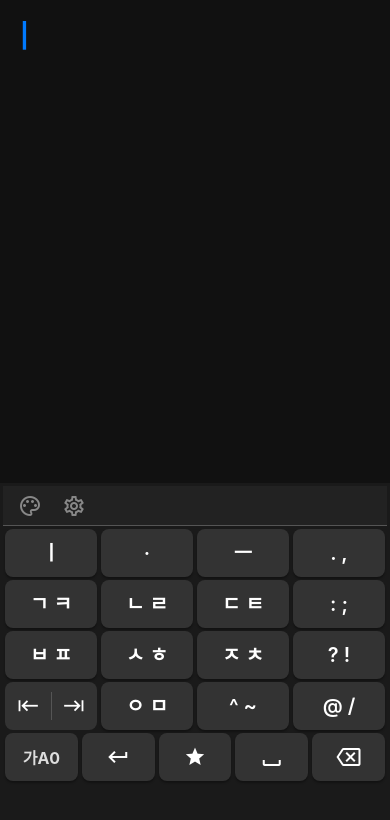
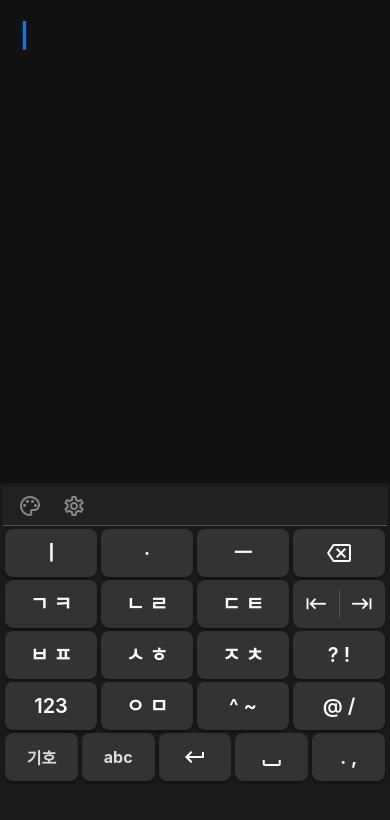
Before and after one commit to DragonCastle7512/hanul-keyboard, a React Native app: screen / in a window 390 px wide. Shown: the top 820 px of the page. Built offline with nearby package versions, Linux system fonts and the light colour scheme.

Commit message:
design: 키보드 배치 수정
- 한글 -> 영어 -> 숫자 순환 구조 별도의 전환 버튼으로 분리
- backspace 위치 오른쪽 위, capsloack 위치 왼쪽 아래로 조정
- 숫자 탭의 불필요한 기호 삭제(괄호와 곱셈기호 추가)

```diff
--- a/App.tsx
+++ b/App.tsx
@@ -55,6 +55,11 @@ function AppContent(props: any) {
     });
   }, [stateManager]);
 
+  const handleSetMode = useCallback((newMode: KeyboardMode) => {
+    setMode(newMode);
+    stateManager.setMode(newMode);
+  }, [stateManager]);
+
   const openKeyboardSettings = useCallback(() => {
     if (IMEModule && typeof IMEModule.openKeyboardSettings === 'function') {
       IMEModule.openKeyboardSettings();
@@ -89,6 +94,7 @@ function AppContent(props: any) {
           onPress={handleKeyPress}
           mode={mode}
           onModeChange={toggleMode}
+          onSetMode={handleSetMode}
           onOpenSettings={openKeyboardSettings}
           shiftState={shiftState}
         />
--- a/src/components/HanulKeyboard.tsx
+++ b/src/components/HanulKeyboard.tsx
@@ -3,11 +3,13 @@ import { View, Text, TouchableOpacity, StyleSheet } from 'react-native';
 import { MaterialCommunityIcons } from '@expo/vector-icons';
 import { useTheme } from '../context/ThemeContext';
 import ThemeSelector from './ThemeSelector';
+import { KeyboardMode } from '../logic/KeyboardStateManager';
 
 interface HanulKeyboardProps {
   onPress: (key: string) => void;
-  mode: string;
+  mode: KeyboardMode;
   onModeChange: () => void;
+  onSetMode: (mode: KeyboardMode) => void;
   onOpenSettings: () => void;
   shiftState: number;
 }
@@ -16,7 +18,7 @@ const BUTTON_MARGIN_VER = 3;
 const BUTTON_MARGIN_HOZ = 2;
 const BUTTON_HEIGHT = 48;
 
-const HanulKeyboard = React.memo(({ onPress, mode, onModeChange, onOpenSettings, shiftState }: HanulKeyboardProps) => {
+const HanulKeyboard = React.memo(({ onPress, mode, onModeChange, onSetMode, onOpenSettings, shiftState }: HanulKeyboardProps) => {
   const [isThemeModalVisible, setIsThemeModalVisible] = useState(false);
   const { colors } = useTheme();
   const timerRef = useRef<ReturnType<typeof setTimeout> | null>(null);
@@ -94,63 +96,18 @@ const HanulKeyboard = React.memo(({ onPress, mode, onModeChange, onOpenSettings,
     </View>
   );
 
-  const renderBottomRow = () => (
-    <View style={styles.row}>
-      <TouchableOpacity
-        style={[styles.button, { flex: 1, backgroundColor: colors.buttonBackground }]}
-        onPress={onModeChange}
-      >
-        <Text style={[styles.specialButtonText, { color: colors.specialButtonText }]}>가A0</Text>
-      </TouchableOpacity>
-      {renderButton(<MaterialCommunityIcons name="keyboard-return" size={24} color={colors.buttonText} />, 'Enter', 1)}
-
-      <TouchableOpacity
-        style={[styles.button, { flex: 1, backgroundColor: colors.buttonBackground }]}
-        onPress={() => onPress('Shift')}
-      >
-        <View style={{ alignItems: 'center', justifyContent: 'center' }}>
-          <MaterialCommunityIcons
-            name={shiftState === 0 ? "arrow-up-bold-outline" : "arrow-up-bold"}
-            size={22}
-            color={colors.buttonText}
-          />
-          {shiftState === 2 && (
-            <MaterialCommunityIcons
-              name="lock"
-              size={10}
-              color={colors.buttonText}
-              style={{ position: 'absolute', bottom: -2, right: -4 }}
-            />
-          )}
-        </View>
-      </TouchableOpacity>
-
-      {renderButton(<MaterialCommunityIcons name="keyboard-space" size={24} color={colors.buttonText} />, 'Space', 1)}
-      {renderButton(<MaterialCommunityIcons name="backspace-outline" size={24} color={colors.buttonText} />, 'Backspace', 1)}
-    </View>
-  );
-
   const renderKoreanLayout = () => (
     <>
       <View style={styles.row}>
         {renderButton('ㅣ', 'ㅣ')}
         {renderButton('·', '·')}
         {renderButton('ㅡ', 'ㅡ')}
-        {renderButton('. ,', '.,')}
+        {renderButton(<MaterialCommunityIcons name="backspace-outline" size={24} color={colors.buttonText} />, 'Backspace', 1)}
       </View>
       <View style={styles.row}>
         {renderButton('ㄱ ㅋ', 'ㄱㅋ')}
         {renderButton('ㄴ ㄹ', 'ㄴㄹ')}
         {renderButton('ㄷ ㅌ', 'ㄷㅌ')}
-        {renderButton(': ;', ':;')}
-      </View>
-      <View style={styles.row}>
-        {renderButton('ㅂ ㅍ', 'ㅂㅍ')}
-        {renderButton('ㅅ ㅎ', 'ㅅㅎ')}
-        {renderButton('ㅈ ㅊ', 'ㅈㅊ')}
-        {renderButton('? !', '?!')}
-      </View>
-      <View style={styles.row}>
         <View style={[styles.splitButtonContainer, { flex: 1, backgroundColor: colors.buttonBackground }]}>
           <TouchableOpacity style={styles.splitButton} onPress={() => onPress('Left')}>
             <MaterialCommunityIcons name="keyboard-tab-reverse" size={22} color={colors.buttonText} />
@@ -160,6 +117,20 @@ const HanulKeyboard = React.memo(({ onPress, mode, onModeChange, onOpenSettings,
             <MaterialCommunityIcons name="keyboard-tab" size={22} color={colors.buttonText} />
           </TouchableOpacity>
         </View>
+      </View>
+      <View style={styles.row}>
+        {renderButton('ㅂ ㅍ', 'ㅂㅍ')}
+        {renderButton('ㅅ ㅎ', 'ㅅㅎ')}
+        {renderButton('ㅈ ㅊ', 'ㅈㅊ')}
+        {renderButton('? !', '?!')}
+      </View>
+      <View style={styles.row}>
+        <TouchableOpacity
+          style={[styles.button, { flex: 1, backgroundColor: colors.buttonBackground }]}
+          onPress={() => onSetMode('num')}
+        >
+          <Text style={[styles.buttonText, { color: colors.buttonText }]}>123</Text>
+        </TouchableOpacity>
         {renderButton('ㅇ ㅁ', 'ㅇㅁ')}
         {renderButton('^ ~', '^~')}
         {renderButton('@ /', '@/')}
@@ -169,25 +140,57 @@ const HanulKeyboard = React.memo(({ onPress, mode, onModeChange, onOpenSettings,
           style={[styles.button, { flex: 1, backgroundColor: colors.buttonBackground }]}
           onPress={onModeChange}
         >
-          <Text style={[styles.specialButtonText, { color: colors.specialButtonText }]}>가A0</Text>
+          <Text style={[styles.specialButtonText, { color: colors.specialButtonText }]}>기호</Text>
+        </TouchableOpacity>
+        <TouchableOpacity
+          style={[styles.button, { flex: 1, backgroundColor: colors.buttonBackground }]}
+          onPress={() => onSetMode('en')}
+        >
+          <Text style={[styles.specialButtonText, { color: colors.specialButtonText }]}>abc</Text>
         </TouchableOpacity>
         {renderButton(<MaterialCommunityIcons name="keyboard-return" size={24} color={colors.buttonText} />, 'Enter', 1)}
-        {renderButton(<MaterialCommunityIcons name="star" size={22} color={colors.buttonText} />, '★', 1)}
         {renderButton(<MaterialCommunityIcons name="keyboard-space" size={24} color={colors.buttonText} />, 'Space', 1)}
-        {renderButton(<MaterialCommunityIcons name="backspace-outline" size={24} color={colors.buttonText} />, 'Backspace', 1)}
+        {renderButton('. ,', '.,')}
       </View>
     </>
   );
 
   const renderEnglishLayout = () => {
-    const row1 = ['Left', 'Right', '★', '?', '@', '~', ':'];
+    const row1 = ['Left', 'Right', '?', '@', '~', ':', 'Backspace'];
     const row2 = ['q', 'w', 'e', 'r', 't', 'y', 'u', 'i', 'o', 'p'];
     const row3 = ['a', 's', 'd', 'f', 'g', 'h', 'j', 'k', 'l', ';'];
-    const row4 = ['z', 'x', 'c', 'v', 'b', 'n', 'm', ',', '.', '/'];
+    const row4 = ['Shift', 'z', 'x', 'c', 'v', 'b', 'n', 'm', ',', '/'];
 
     const renderKey = (key: string, idx: number, row: string) => {
       if (key === 'Left') return renderButton(<MaterialCommunityIcons name="keyboard-tab-reverse" size={18} color={colors.buttonText} />, 'Left', 1, undefined, `${row}-${idx}`);
       if (key === 'Right') return renderButton(<MaterialCommunityIcons name="keyboard-tab" size={18} color={colors.buttonText} />, 'Right', 1, undefined, `${row}-${idx}`);
+      if (key === 'Backspace') return renderButton(<MaterialCommunityIcons name="backspace-outline" size={24} color={colors.buttonText} />, 'Backspace', 1, undefined, `${row}-${idx}`);
+
+      if (key === 'Shift') {
+        return (
+          <TouchableOpacity
+            key={`${row}-${key}`}
+            style={[styles.button, { flex: 2, backgroundColor: colors.buttonBackground }]}
+            onPress={() => onPress('Shift')}
+          >
+            <View style={{ alignItems: 'center', justifyContent: 'center' }}>
+              <MaterialCommunityIcons
+                name={shiftState === 0 ? "arrow-up-bold-outline" : "arrow-up-bold"}
+                size={22}
+                color={colors.buttonText}
+              />
+              {shiftState === 2 && (
+                <MaterialCommunityIcons
+                  name="lock"
+                  size={10}
+                  color={colors.buttonText}
+                  style={{ position: 'absolute', bottom: -2, right: -4 }}
+                />
+              )}
+            </View>
+          </TouchableOpacity>
+        );
+      }
 
       const displayKey = shiftState > 0 ? key.toUpperCase() : key;
 
@@ -211,22 +214,46 @@ const HanulKeyboard = React.memo(({ onPress, mode, onModeChange, onOpenSettings,
         <View style={styles.row}>{row2.map((k, i) => renderKey(k, i, 'en-r2'))}</View>
         <View style={styles.row}>{row3.map((k, i) => renderKey(k, i, 'en-r3'))}</View>
         <View style={styles.row}>{row4.map((k, i) => renderKey(k, i, 'en-r4'))}</View>
-        {renderBottomRow()}
+        <View style={styles.row}>
+          <TouchableOpacity
+            style={[styles.button, { flex: 1, backgroundColor: colors.buttonBackground }]}
+            onPress={onModeChange}
+          >
+            <Text style={[styles.specialButtonText, { color: colors.specialButtonText }]}>기호</Text>
+          </TouchableOpacity>
+          <TouchableOpacity
+            style={[styles.button, { flex: 1, backgroundColor: colors.buttonBackground }]}
+            onPress={() => onSetMode('ko')}
+          >
+            <Text style={[styles.specialButtonText, { color: colors.specialButtonText }]}>가</Text>
+          </TouchableOpacity>
+          {renderButton(<MaterialCommunityIcons name="keyboard-return" size={24} color={colors.buttonText} />, 'Enter', 1)}
+          {renderButton(<MaterialCommunityIcons name="keyboard-space" size={24} color={colors.buttonText} />, 'Space', 1)}
+          {renderButton('.', '.', 1)}
+        </View>
       </>
     );
   };
 
   const renderNumericLayout = () => {
-    const row1 = ['Left', 'Right', '★', '👉', '👈'];
-    const row2 = ['0', '1', '2', '3', '+'];
-    const row3 = ['.', '4', '5', '6', '-'];
-    const row4 = [',', '7', '8', '9', '/'];
+    const row1 = ['Left', 'Right', '(', ')', 'Backspace'];
+    const row2 = ['.', '1', '2', '3', '+'];
+    const row3 = [',', '4', '5', '6', '-']
+    const row4 = ['가', '7', '8', '9', '/'];
 
     const renderKey = (key: string, idx: number, row: string) => {
       if (key === 'Left') return renderButton(<MaterialCommunityIcons name="keyboard-tab-reverse" size={20} color={colors.buttonText} />, 'Left', 1, undefined, `${row}-${idx}`);
       if (key === 'Right') return renderButton(<MaterialCommunityIcons name="keyboard-tab" size={20} color={colors.buttonText} />, 'Right', 1, undefined, `${row}-${idx}`);
-      if (key === '👉') return renderButton(<MaterialCommunityIcons name="hand-pointing-right" size={20} color={colors.buttonText} />, '👉', 1, undefined, `${row}-${idx}`);
-      if (key === '👈') return renderButton(<MaterialCommunityIcons name="hand-pointing-left" size={20} color={colors.buttonText} />, '👈', 1, undefined, `${row}-${idx}`);
+      if (key === '가') return (
+        <TouchableOpacity
+          key={`${row}-${key}`}
+          style={[styles.button, { flex: 1, backgroundColor: colors.buttonBackground }]}
+          onPress={() => onSetMode('ko')}
+        >
+          <Text style={[styles.specialButtonText, { color: colors.specialButtonText }]}>가</Text>
+        </TouchableOpacity>
+      );
+      if (key === 'Backspace') return renderButton(<MaterialCommunityIcons name="backspace-outline" size={24} color={colors.buttonText} />, 'Backspace', 1, undefined, `${row}-${idx}`);
       return renderButton(key, key, 1, undefined, `${row}-${key}`);
     };
 
@@ -236,7 +263,18 @@ const HanulKeyboard = React.memo(({ onPress, mode, onModeChange, onOpenSettings,
         <View style={styles.row}>{row2.map((k, i) => renderKey(k, i, 'num-r2'))}</View>
         <View style={styles.row}>{row3.map((k, i) => renderKey(k, i, 'num-r3'))}</View>
         <View style={styles.row}>{row4.map((k, i) => renderKey(k, i, 'num-r4'))}</View>
-        {renderBottomRow()}
+        <View style={styles.row}>
+          <TouchableOpacity
+            style={[styles.button, { flex: 1, backgroundColor: colors.buttonBackground }]}
+            onPress={onModeChange}
+          >
+            <Text style={[styles.specialButtonText, { color: colors.specialButtonText }]}>기호</Text>
+          </TouchableOpacity>
+          {renderButton(<MaterialCommunityIcons name="keyboard-return" size={24} color={colors.buttonText} />, 'Enter', 1)}
+          {renderButton('0', '0', 1)}
+          {renderButton(<MaterialCommunityIcons name="keyboard-space" size={24} color={colors.buttonText} />, 'Space', 1)}
+          {renderButton('×', '×', 1)}
+        </View>
       </>
     );
   };
```
